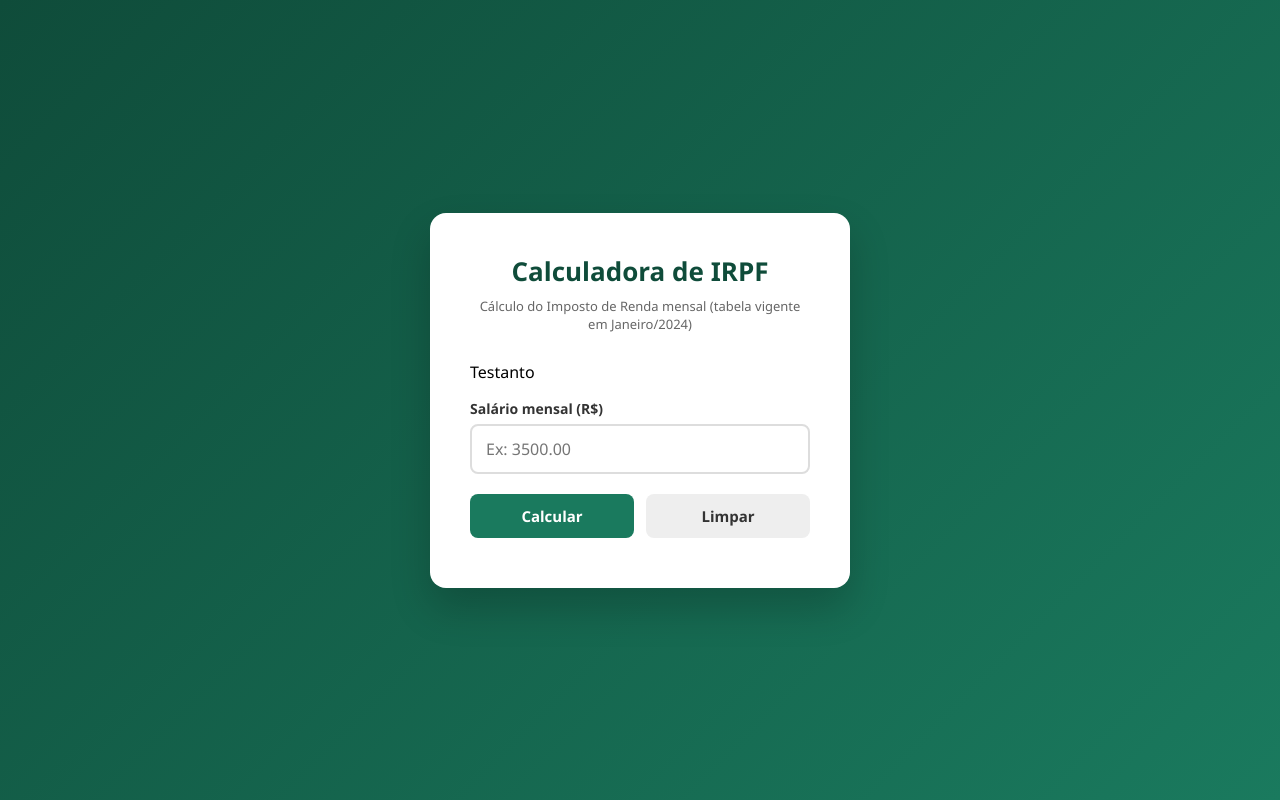
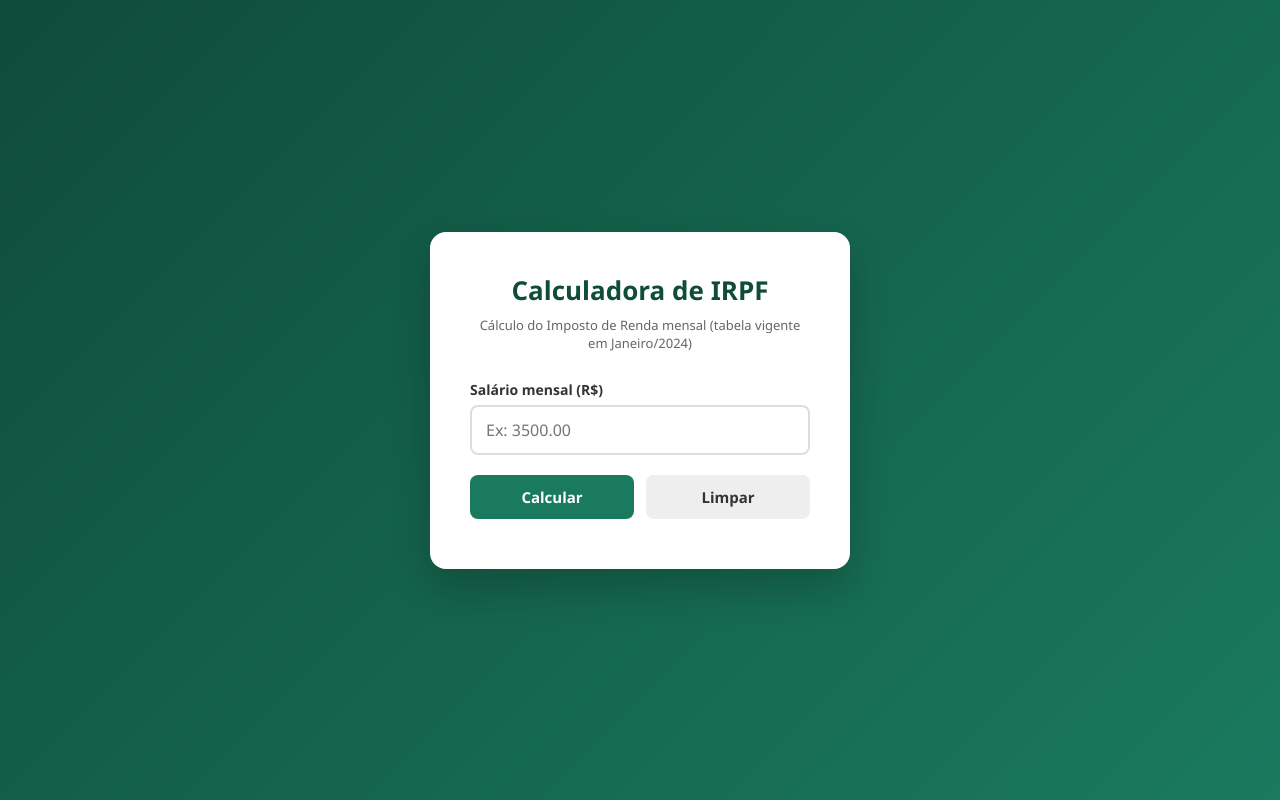
Before and after one commit to tatiisft/calculadora-irpf, a plain HTML site: page index.html in a window 1280 px wide. Drawn offline with Linux system fonts and the light colour scheme.

Commit message:
Removendo teste

```diff
--- a/index.html
+++ b/index.html
@@ -11,7 +11,6 @@
   <main class="card">
     <h1>Calculadora de IRPF</h1>
     <p class="subtitulo">Cálculo do Imposto de Renda mensal (tabela vigente em Janeiro/2024)</p>
-    <p>Testanto</p>
 
     <div class="campo">
       <label for="salario">Salário mensal (R$)</label>
```
